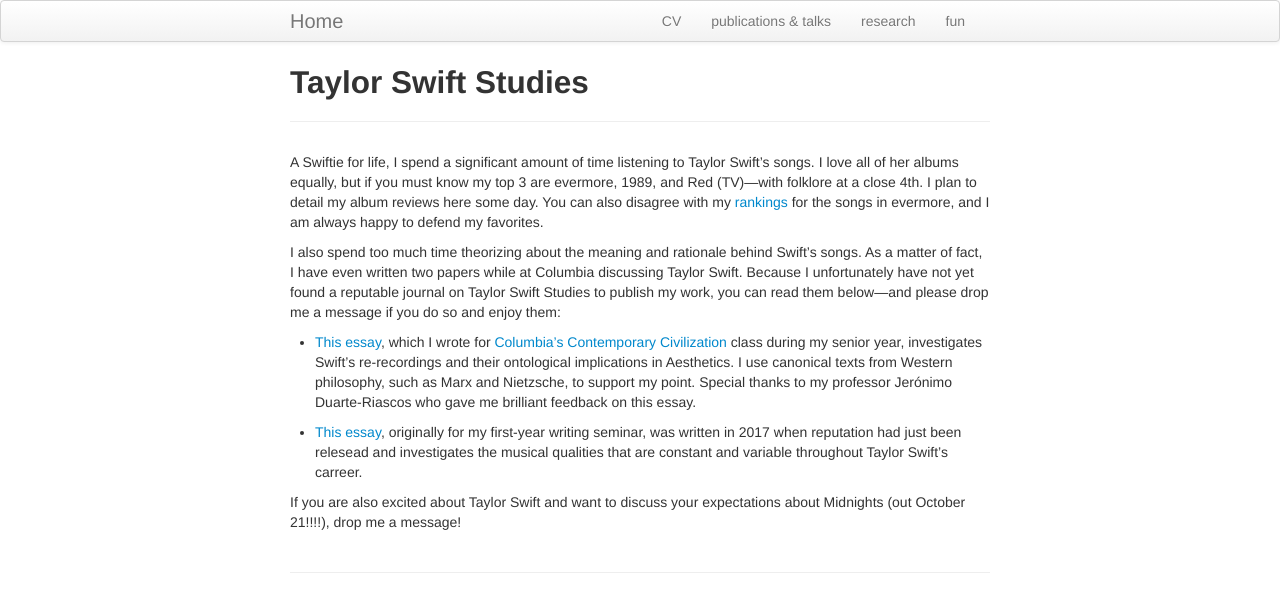
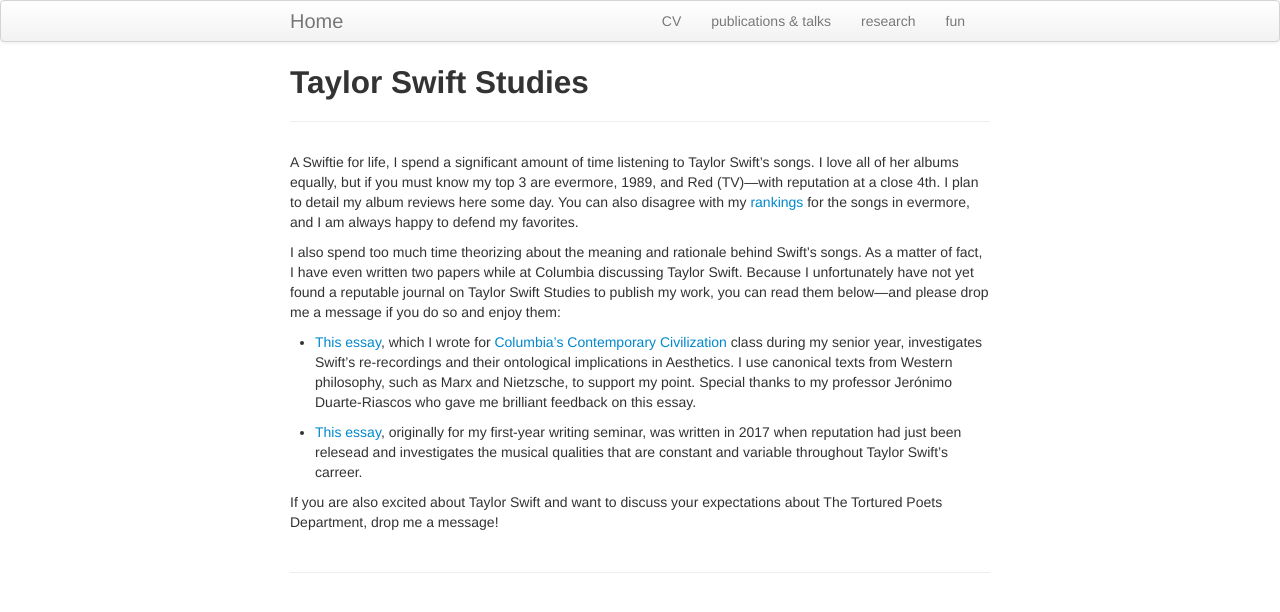
Before and after one commit to gsagostini/gsagostini.github.io, a Jekyll site: the page built from pages/taylor_swift.md, in a window 1280 px wide. Shown: the top 612 px of the page. Built offline with Jekyll 4.4.1, drawn with Linux system fonts in a browser that asks for light colours.

Commit message:
Update taylor_swift.md

```diff
--- a/pages/taylor_swift.md
+++ b/pages/taylor_swift.md
@@ -4,7 +4,7 @@ title: Taylor Swift Studies
 description: scholarship that I produced surrounding the most influential musician of our generation
 ---
 
-A Swiftie for life, I spend a significant amount of time listening to Taylor Swift's songs. I love all of her albums equally, but if you must know my top 3 are evermore, 1989, and Red (TV)---with folklore at a close 4th. I plan to detail my album reviews here some day. You can also disagree with my [rankings](../images/evermore_tracks.png) for the songs in evermore, and I am always happy to defend my favorites.
+A Swiftie for life, I spend a significant amount of time listening to Taylor Swift's songs. I love all of her albums equally, but if you must know my top 3 are evermore, 1989, and Red (TV)---with reputation at a close 4th. I plan to detail my album reviews here some day. You can also disagree with my [rankings](../images/evermore_tracks.png) for the songs in evermore, and I am always happy to defend my favorites.
 
 I also spend too much time theorizing about the meaning and rationale behind Swift's songs. As a matter of fact, I have even written two papers while at Columbia discussing Taylor Swift. Because I unfortunately have not yet found a reputable journal on Taylor Swift Studies to publish my work, you can read them below---and please drop me a message if you do so and enjoy them:
 
@@ -12,4 +12,4 @@ I also spend too much time theorizing about the meaning and rationale behind Swi
 
 - [This essay](../files/taylor_swift_uw.pdf), originally for my first-year writing seminar, was written in 2017 when reputation had just been relesead and investigates the musical qualities that are constant and variable throughout Taylor Swift's carreer.
 
-If you are also excited about Taylor Swift and want to discuss your expectations about Midnights (out October 21!!!!), drop me a message!
+If you are also excited about Taylor Swift and want to discuss your expectations about The Tortured Poets Department, drop me a message!
```
